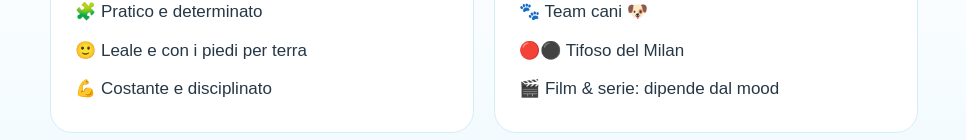
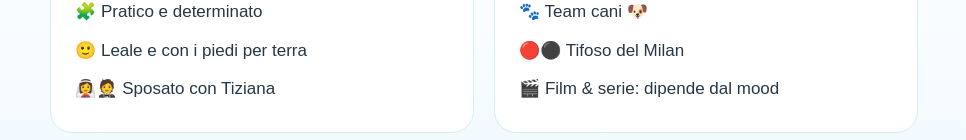
Before and after one commit to matteodelorenzi9136-hub/Matteo-de-Lorenzi, a plain HTML site: page personal.html in a window 1280 px wide. Shown: the part 812-952 px from the top of the page, without its empty margins (156-1122 px from the left). Drawn offline with Linux system fonts and the light colour scheme.

Commit message:
Update personal.html

```diff
--- a/personal.html
+++ b/personal.html
@@ -366,7 +366,7 @@ h1 {
 
       <div>🙂 Leale e con i piedi per terra</div>
 
-      <div>💪 Costante e disciplinato</div>
+      <div> 👰‍♀️🤵  Sposato con Tiziana</div>
 
     </div>
 
```
